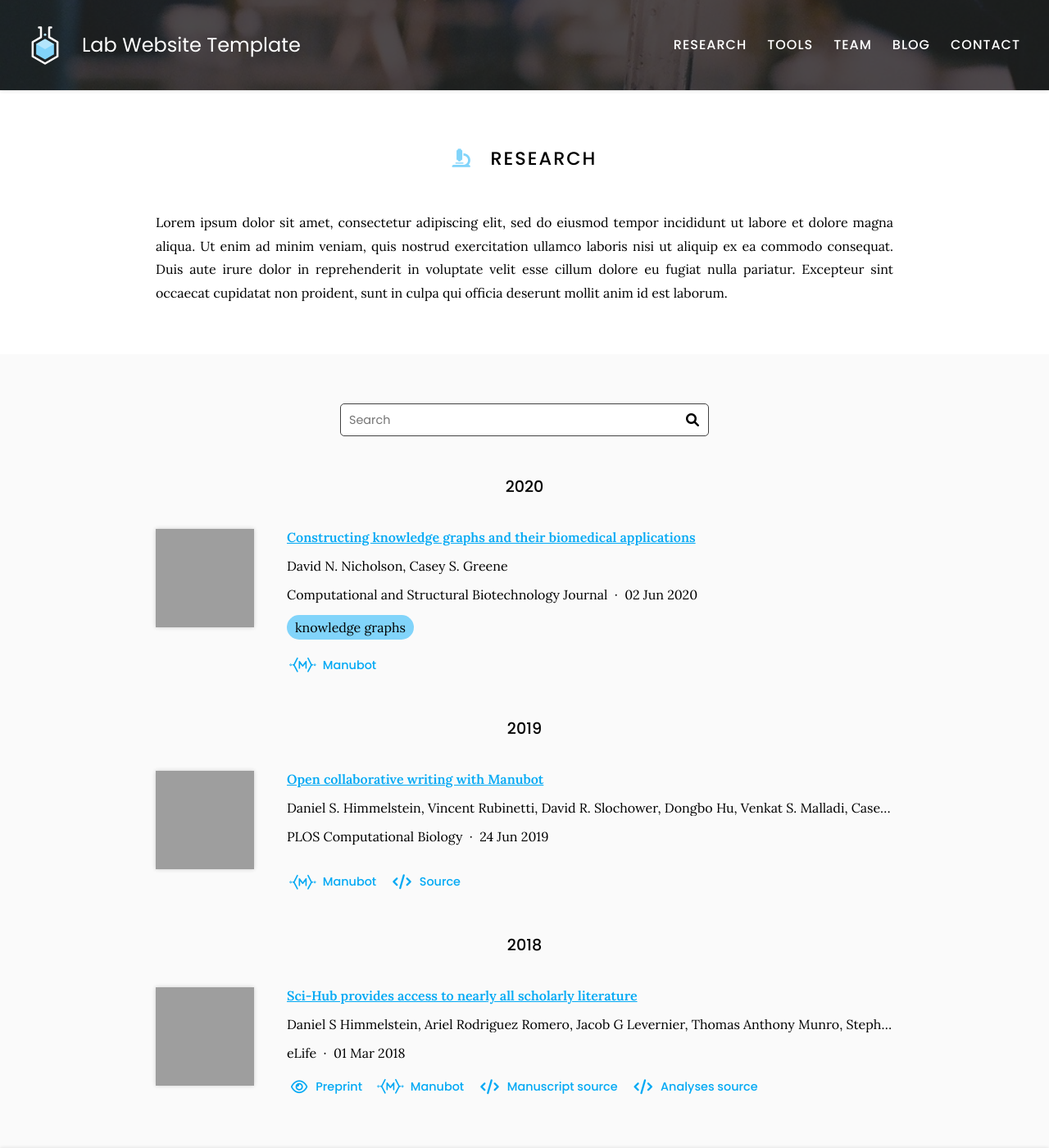
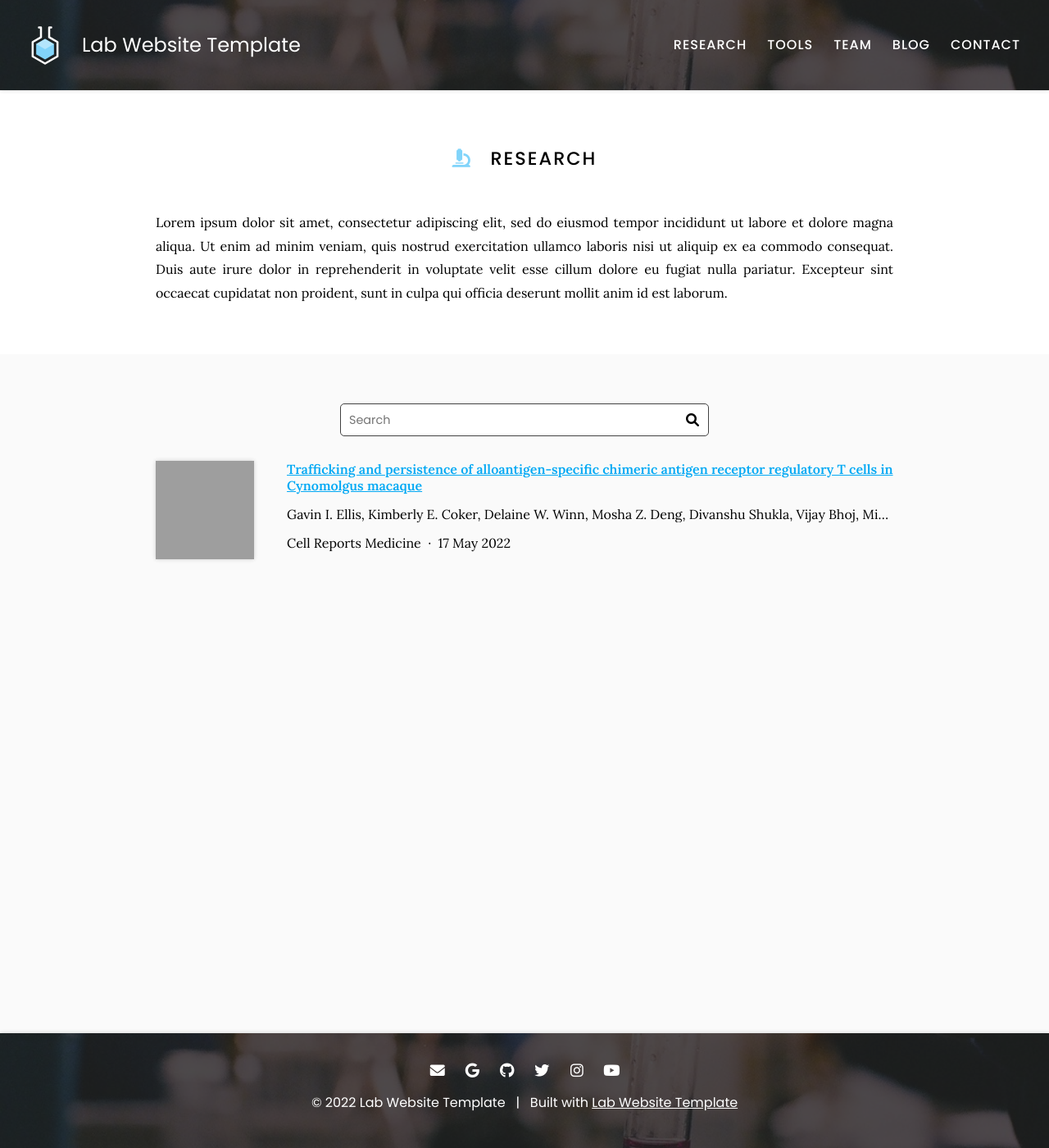
Before and after one commit to EllisLabUK/EllisLabUK.github.io, a Jekyll site: the page built from research/index.md, in a window 1280 px wide and 1400 px high. Shown: the whole window at 82% size. Built offline with Jekyll 4.4.1, drawn with Linux system fonts in a browser that asks for light colours; grey boxes are pictures that could not be loaded.

Commit message:
Generate citations

```diff
--- a/_data/citations.yaml
+++ b/_data/citations.yaml
@@ -1,67 +1,27 @@
 # DO NOT EDIT, GENERATED AUTOMATICALLY FROM SOURCES.YAML (AND ELSEWHERE)
 # See https://github.com/greenelab/lab-website-template/wiki/Citations
 
-- id: doi:10.1016/j.csbj.2020.05.017
-  title: Constructing knowledge graphs and their biomedical applications
+- id: 10.1016/j.xcrm.2022.100614
+  title: "Trafficking and persistence of alloantigen-specific chimeric antigen receptor\
+    \ regulatory T\_cells in Cynomolgus macaque"
   authors:
-  - David N. Nicholson
-  - Casey S. Greene
-  publisher: Computational and Structural Biotechnology Journal
-  date: '2020-06-02'
-  link: https://doi.org/gg7m48
-  image: https://ars.els-cdn.com/content/image/1-s2.0-S2001037020302804-gr1.jpg
+  - Gavin I. Ellis
+  - Kimberly E. Coker
+  - Delaine W. Winn
+  - Mosha Z. Deng
+  - Divanshu Shukla
+  - Vijay Bhoj
+  - Michael C. Milone
+  - Wei Wang
+  - Chengyang Liu
+  - Ali Naji
+  - Raimon Duran-Struuck
+  - James L. Riley
+  publisher: Cell Reports Medicine
+  date: '2022-05-17'
+  link: https://doi.org/grhmfw
+  image: https://github.com/EllisLabUK/EllisLab.github.io/blob/main/images/2022CellRepMed.jpg
   extra-links:
-  - type: manubot
-    link: https://greenelab.github.io/knowledge-graph-review/
-  tags:
-  - knowledge graphs
-  _cache: 2b8aa76c98be2f26481ab15dc135eb446fa9ef6f94af175c9639d1a45d538cf4
-- id: doi:10.1371/journal.pcbi.1007128
-  title: Open collaborative writing with Manubot
-  authors:
-  - Daniel S. Himmelstein
-  - Vincent Rubinetti
-  - David R. Slochower
-  - Dongbo Hu
-  - Venkat S. Malladi
-  - Casey S. Greene
-  - Anthony Gitter
-  publisher: PLOS Computational Biology
-  date: '2019-06-24'
-  link: https://doi.org/c7np
-  image: https://journals.plos.org/ploscompbiol/article/figure/image?size=inline&id=info:doi/10.1371/journal.pcbi.1007128.g001&rev=2
-  repo: greenelab/meta-review
-  extra-links:
-  - type: manubot
-    link: https://greenelab.github.io/meta-review/
-  - type: source
-    link: https://github.com/greenelab/meta-review
-  - type: website
-    link: http://manubot.org/
-  _cache: 189b56e366896b6a90ae8d64fc4e605797d2bdd07674653d81ae533b2f1e4672
-- id: doi:10.7554/eLife.32822
-  title: Sci-Hub provides access to nearly all scholarly literature
-  authors:
-  - Daniel S Himmelstein
-  - Ariel Rodriguez Romero
-  - Jacob G Levernier
-  - Thomas Anthony Munro
-  - Stephen Reid McLaughlin
-  - Bastian Greshake Tzovaras
-  - Casey S Greene
-  publisher: eLife
-  date: '2018-03-01'
-  link: https://doi.org/ckcj
-  image: https://iiif.elifesciences.org/lax:32822%2Felife-32822-fig8-v3.tif/full/863,/0/default.webp
-  extra-links:
-  - type: preprint
-    link: https://doi.org/10.7287/peerj.preprints.3100v1
-  - type: manubot
-    link: https://greenelab.github.io/scihub-manuscript/
-  - type: source
-    link: https://github.com/greenelab/scihub-manuscript
-    text: Manuscript source
-  - type: source
-    link: https://github.com/greenelab/scihub
-    text: Analyses source
-  _cache: 483a564e9ddf847e6372cafb31de4673771c3e4da664c0d86a7ea7c38c20318d
+  - type: Source
+    link: https://www.cell.com/cell-reports-medicine/fulltext/S2666-3791(22)00131-8
+  _cache: 473e3a590a9e21346473a80ebc10a21d9f83446f2a582859c58fff5e45ae7a11
```
